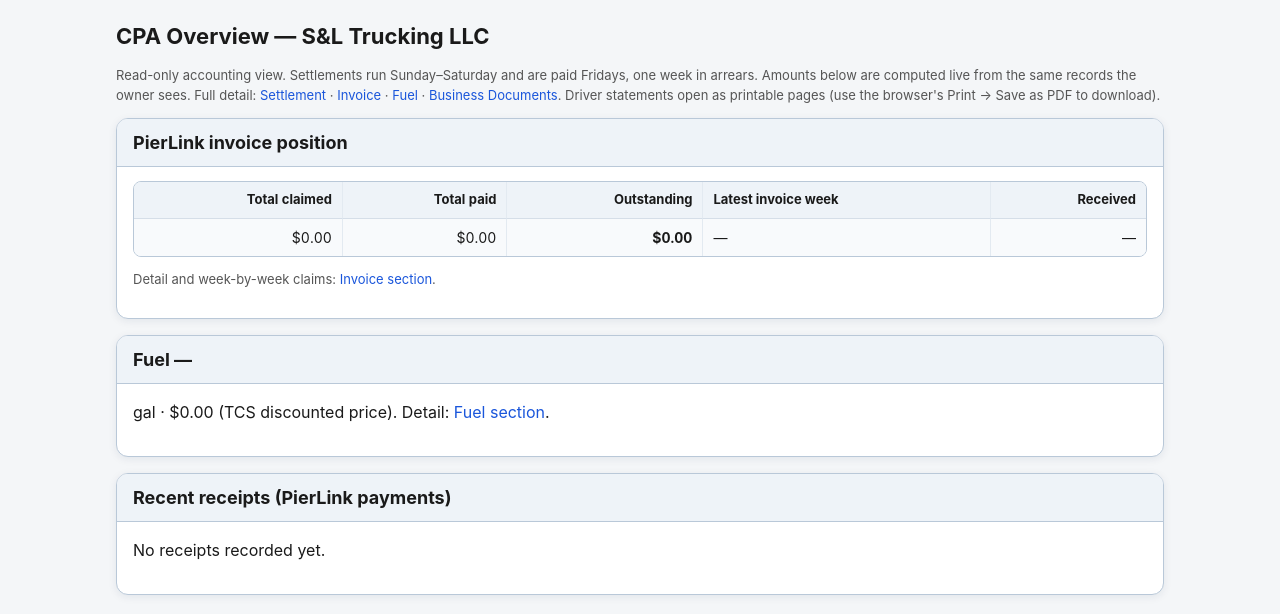
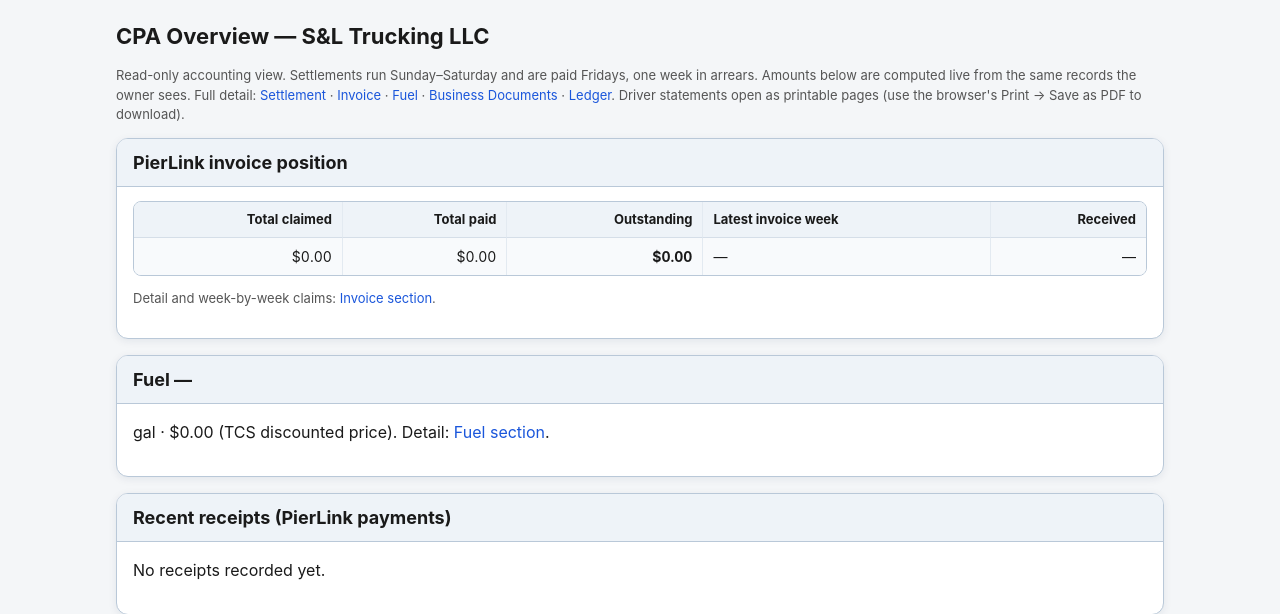
Before and after one commit to snltruckingusa/snl-trucking-portal, a Node server app: template views/cpa.ejs in a window 1280 px wide. Shown: the part 54-668 px from the top of the page. Run offline with Node 20, Linux system fonts and the light colour scheme; the template is opened without the code that fills it, so the values that code supplies are empty.

Commit message:
Link Ledger from CPA overview

```diff
--- a/views/cpa.ejs
+++ b/views/cpa.ejs
@@ -2,7 +2,7 @@
 <h1>CPA Overview — S&amp;L Trucking LLC</h1>
 <p class="notice">Read-only accounting view. Settlements run Sunday–Saturday and are paid Fridays, one week
 in arrears. Amounts below are computed live from the same records the owner sees.
-Full detail: <a href="/settlement">Settlement</a> · <a href="/invoice">Invoice</a> · <a href="/fuel">Fuel</a> · <a href="/bizdocs">Business Documents</a>.
+Full detail: <a href="/settlement">Settlement</a> · <a href="/invoice">Invoice</a> · <a href="/fuel">Fuel</a> · <a href="/bizdocs">Business Documents</a> · <a href="/ledger">Ledger</a>.
 Driver statements open as printable pages (use the browser's Print → Save as PDF to download).</p>
 
 <% weeks.forEach(function(w){ %>
```
